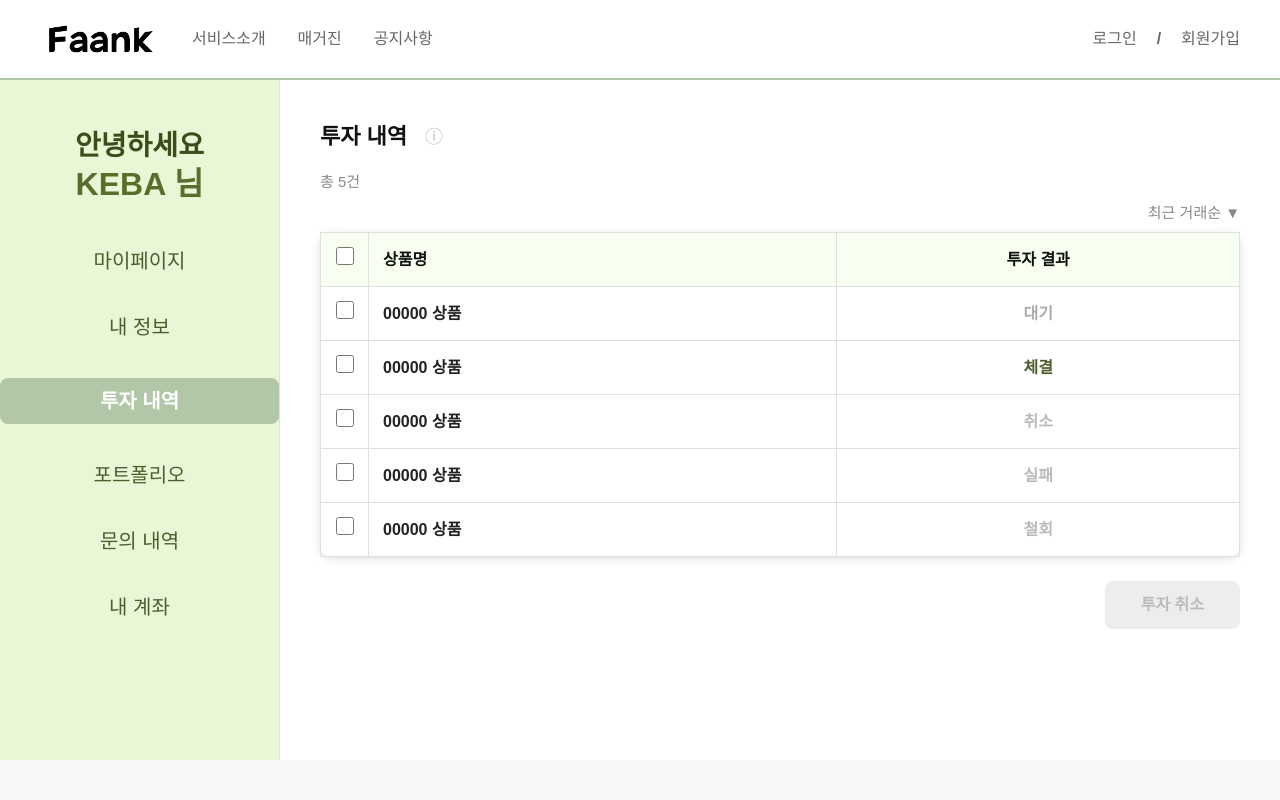
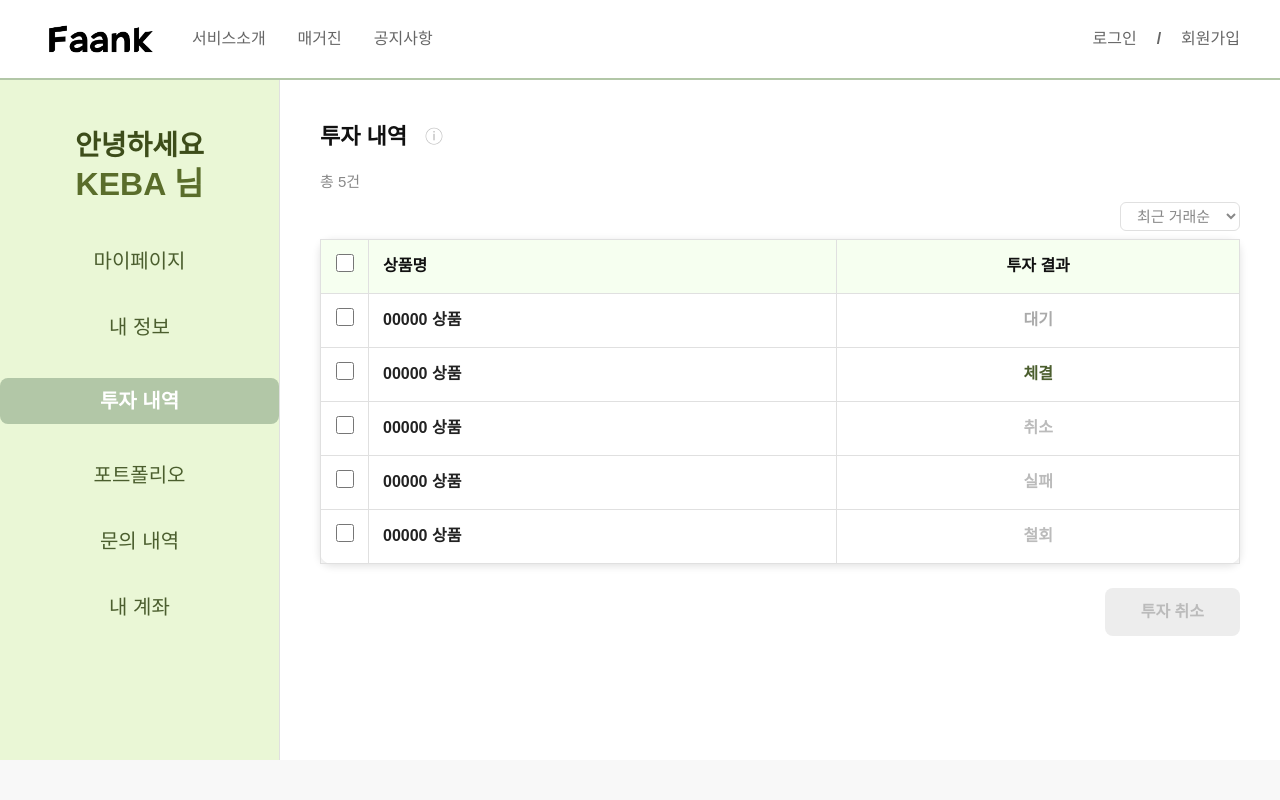
Before and after one commit to Faank-Web/KEBA-front, a Next.js app: page /mypage/history in a window 1280 px wide. Shown: the top 800 px of the page. Built offline with nearby package versions, Linux system fonts and the light colour scheme.

Commit message:
상세목록, 투자내역

```diff
--- a/src/app/mypage/history/page.tsx
+++ b/src/app/mypage/history/page.tsx
@@ -23,7 +23,19 @@ export default function MyHistoryPage() {
   const [investList, setInvestList] = useState(INIT_INVEST_LIST);
   const [checked, setChecked] = useState<number[]>([]);
   const [showStatusHelp, setShowStatusHelp] = useState(false);
+  const [sortType, setSortType] = useState<'recent' | 'name' | 'status'>('recent');
   const helpRef = useRef<HTMLDivElement>(null);
+
+  // 정렬 함수
+  const getSortedList = () => {
+    let sorted = [...investList];
+    if (sortType === 'name') {
+      sorted.sort((a, b) => a.name.localeCompare(b.name));
+    } else if (sortType === 'status') {
+      sorted.sort((a, b) => a.status.localeCompare(b.status));
+    } // 'recent'은 원래 순서 유지
+    return sorted;
+  };
 
   const handleCheck = (id: number) => {
     setChecked((prev) =>
@@ -89,7 +101,15 @@ export default function MyHistoryPage() {
       <div style={{ color: "#888", fontSize: 15, marginBottom: 8 }}>총 {investList.length}건</div>
       <div style={{ display: "flex", alignItems: "center", justifyContent: "space-between", marginBottom: 8 }}>
         <div />
-        <div style={{ color: "#888", fontSize: 15, cursor: "pointer", userSelect: "none" }}>최근 거래순 ▼</div>
+        <select
+          value={sortType}
+          onChange={e => setSortType(e.target.value as any)}
+          style={{ color: "#888", fontSize: 15, border: "1px solid #e0e0e0", borderRadius: 6, padding: "4px 12px", background: "#fff", cursor: "pointer" }}
+        >
+          <option value="recent">최근 거래순</option>
+          <option value="name">이름순</option>
+          <option value="status">상태순</option>
+        </select>
       </div>
       <table style={{ width: "100%", background: "#fff", borderRadius: 12, boxShadow: "0 2px 8px #e0e0e0", fontSize: 16, color: "#111", borderCollapse: "collapse", marginBottom: 24 }}>
         <thead>
@@ -102,7 +122,7 @@ export default function MyHistoryPage() {
           </tr>
         </thead>
         <tbody>
-          {investList.map((item) => (
+          {getSortedList().map((item) => (
             <tr key={item.id}>
               <td style={{ padding: 14, border: "1px solid #e0e0e0", textAlign: "center" }}>
                 <input type="checkbox" checked={checked.includes(item.id)} onChange={() => handleCheck(item.id)} style={{ width: 18, height: 18 }} />
--- a/src/app/mypage/profile/page.tsx
+++ b/src/app/mypage/profile/page.tsx
@@ -179,18 +179,7 @@ export default function MyProfilePage() {
                 <span style={{ fontSize: 16, color: "#666", fontWeight: 500 }}>전화번호</span>
                 <span style={{ fontSize: 16, color: "#111", fontWeight: 600 }}>010 0000 0000</span>
               </div>
-              <div style={{ display: "flex", justifyContent: "space-between", alignItems: "center", padding: "16px 0", borderBottom: "1px solid #eee" }}>
-                <span style={{ fontSize: 16, color: "#666", fontWeight: 500 }}>이메일</span>
-                <span style={{ fontSize: 16, color: "#111", fontWeight: 600 }}>keba@example.com</span>
-              </div>
-              <div style={{ display: "flex", justifyContent: "space-between", alignItems: "center", padding: "16px 0", borderBottom: "1px solid #eee" }}>
-                <span style={{ fontSize: 16, color: "#666", fontWeight: 500 }}>생년월일</span>
-                <span style={{ fontSize: 16, color: "#111", fontWeight: 600 }}>1990년 01월 01일</span>
-              </div>
-              <div style={{ display: "flex", justifyContent: "space-between", alignItems: "center", padding: "16px 0", borderBottom: "1px solid #eee" }}>
-                <span style={{ fontSize: 16, color: "#666", fontWeight: 500 }}>주소</span>
-                <span style={{ fontSize: 16, color: "#111", fontWeight: 600 }}>서울특별시 강남구</span>
-              </div>
+              {/* 이메일, 생년월일 항목 제거됨 */}
               <div style={{ display: "flex", justifyContent: "space-between", alignItems: "center", padding: "16px 0", borderBottom: "1px solid #eee" }}>
                 <span style={{ fontSize: 16, color: "#666", fontWeight: 500 }}>가입일</span>
                 <span style={{ fontSize: 16, color: "#111", fontWeight: 600 }}>2024년 01월 01일</span>
```
